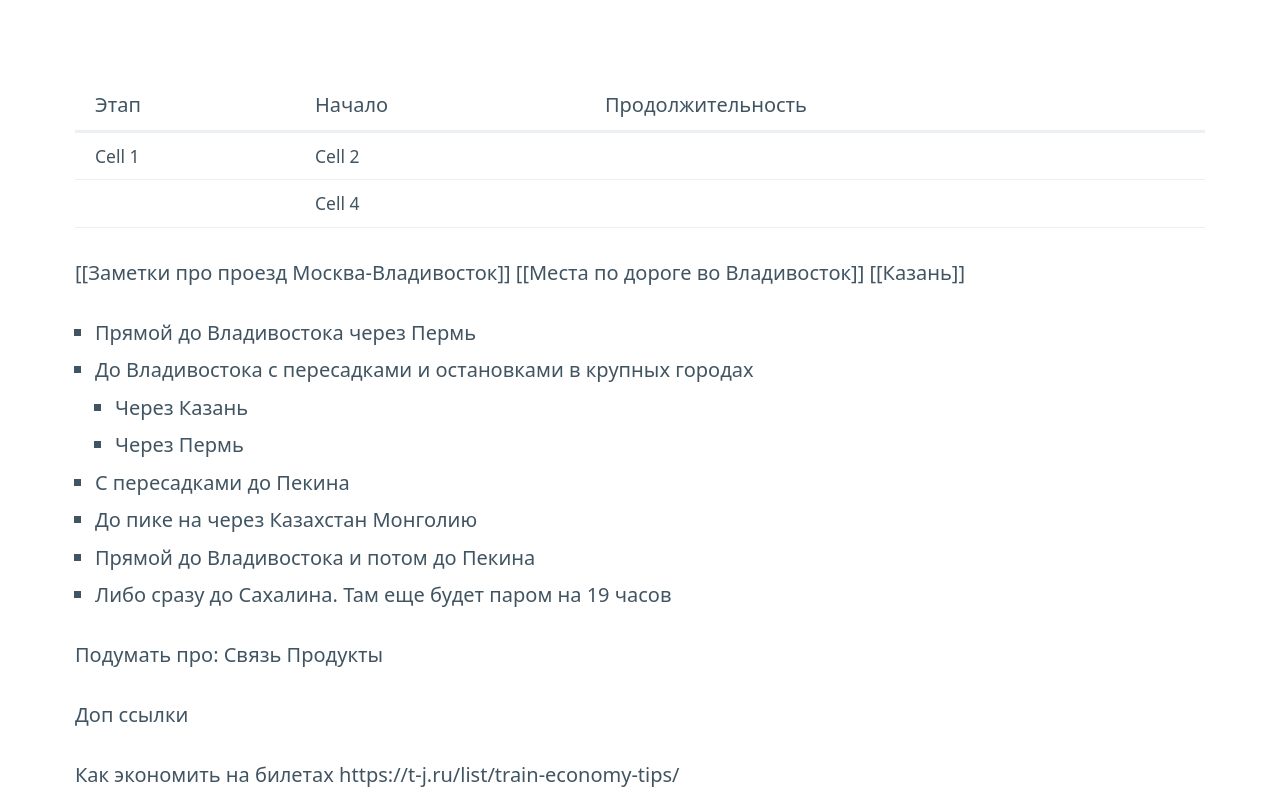
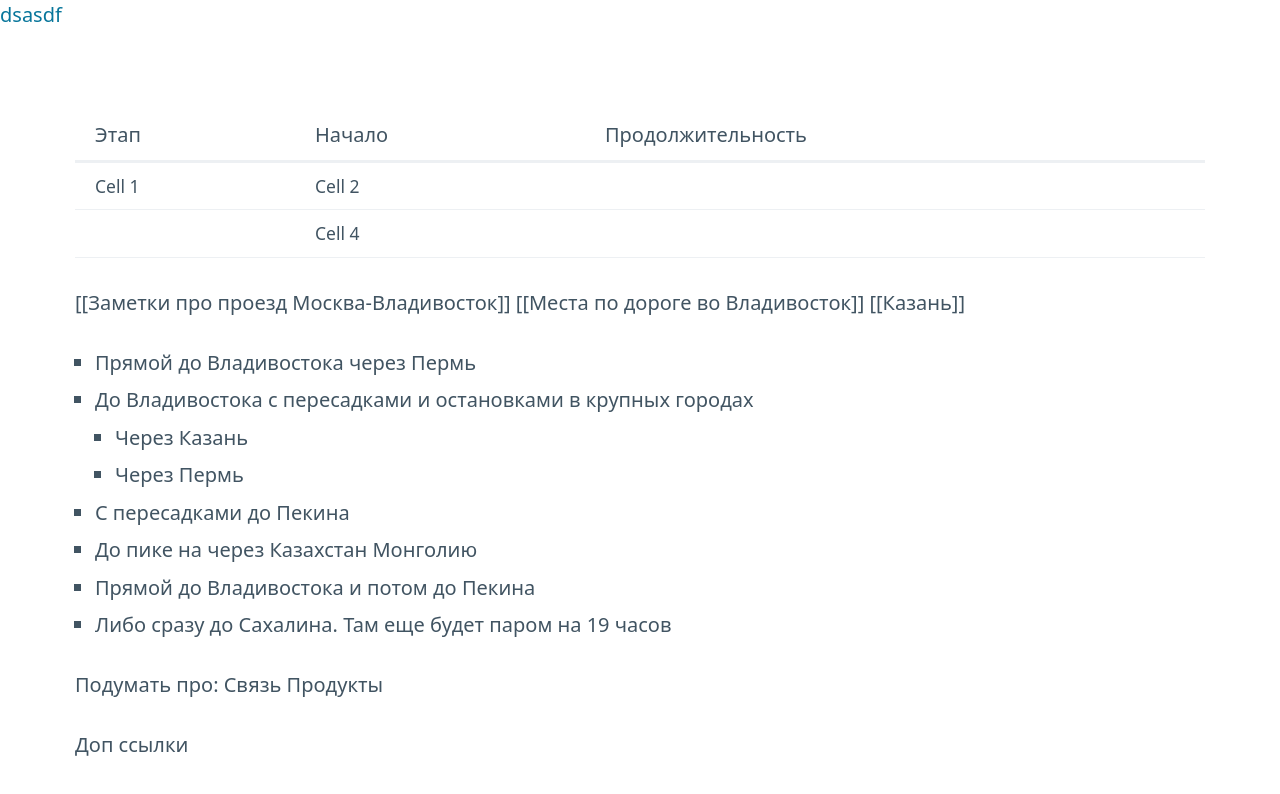
Before and after one commit to BarryShepard/blog, an Eleventy site: page dsasdf.md in a window 1280 px wide. Shown: the top 794 px of the page. Built offline with nearby package versions, Linux system fonts and the light colour scheme; Eleventy itself is replaced by a stand-in of ours; files that its build step writes are made by us from their sources.

Commit message:
Fix pathPrefix

```diff
--- a/_includes/base.njk
+++ b/_includes/base.njk
@@ -5,6 +5,9 @@
     <meta name="viewport" content="width=device-width, initial-scale=1.0" />
     <title>{{ title or "My Blog" }}</title>
     <link rel="stylesheet" href="https://unpkg.com/@picocss/pico@latest/css/pico.min.css" />
+    <nav>
+  <a href="{{ pathPrefix }}dsasdf/">dsasdf</a>
+</nav>
   </head>
   <body>
     <main class="container">
```
Also changed, not shown: docs/README/index.html (+3 -0 lines), docs/dsasdf/index.html (+3 -0 lines), docs/index.html (+3 -0 lines), .eleventy.js, .obsidian/workspace.json, index.md (line endings or trailing spaces), 2 other files.
